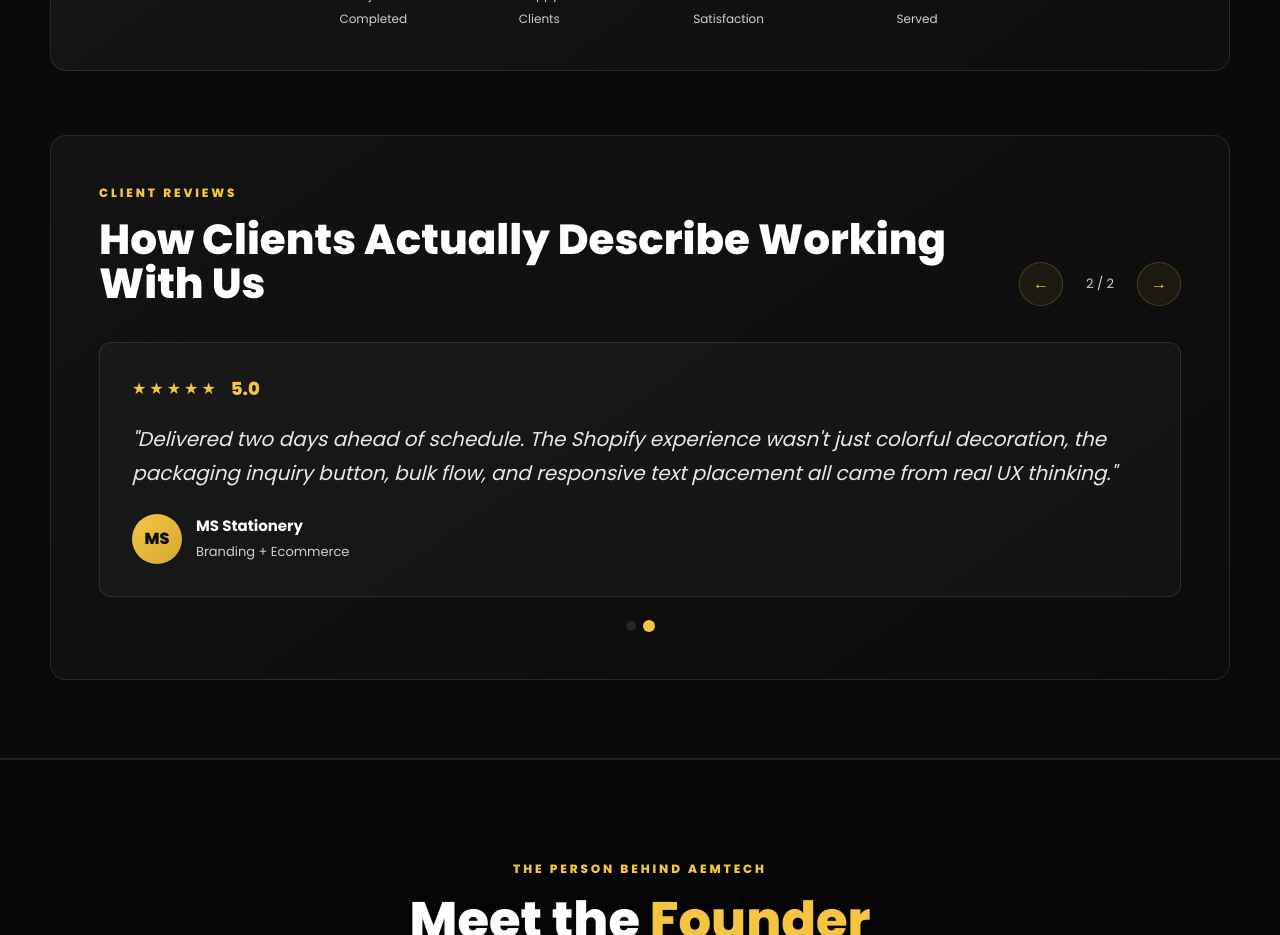
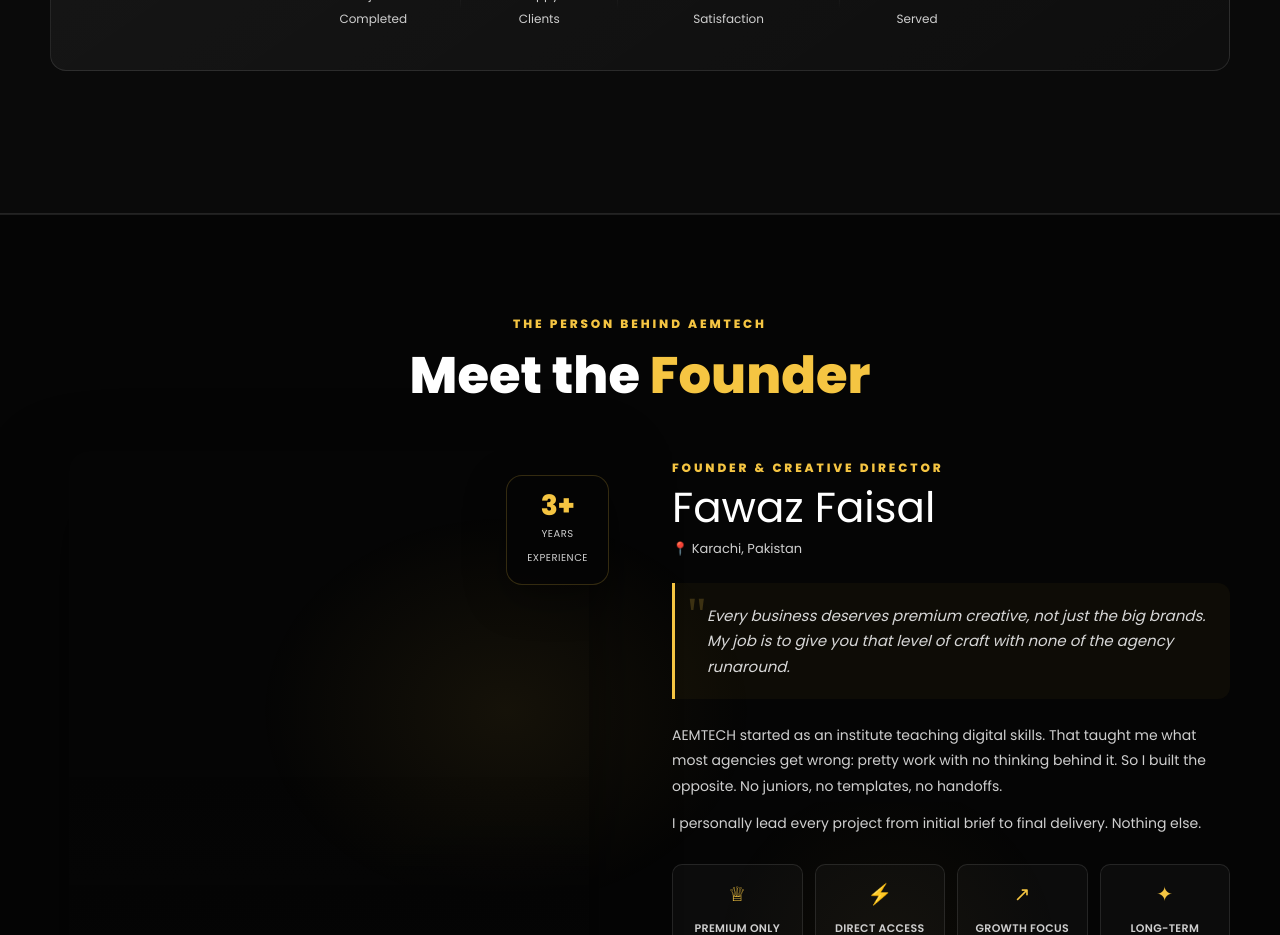
Before and after one commit to aemtechofficial/Aemtech, a React (Vite) app: page / in a window 1280 px wide. Shown: the part 7260-8195 px from the top of the page. Built offline with nearby package versions, Linux system fonts and the light colour scheme.

Commit message:
Remove fabricated testimonials: homepage slider + both case-study quote blocks (no real reviews exist yet; honesty rule)

```diff
--- a/src/App.tsx
+++ b/src/App.tsx
@@ -105,7 +105,6 @@ export default function App() {
   const [page, setPage] = useState(getPageFromLocation);
   const [scrolled, setScrolled] = useState(false);
   const [menuOpen, setMenuOpen] = useState(false);
-  const [testimonialIdx, setTestimonialIdx] = useState(0);
   const [activeFaq, setActiveFaq] = useState(0);
   const [showScrollTop, setShowScrollTop] = useState(false);
   const [scrollProgress, setScrollProgress] = useState(0);
@@ -337,13 +336,6 @@ export default function App() {
     window.addEventListener('formSubmitted', fn);
     return () => window.removeEventListener('formSubmitted', fn);
   }, []);
-
-  // Testimonial auto
-  const testimonials = [
-    { stars: '★★★★★', text: '"It was a Friday night demo. Instead of explaining slides, Fawaz opened the live contact form and sent a test email, it arrived instantly in my inbox with a branded success overlay. That polished transition convinced me to approve immediately."', ini: 'ZI', name: 'ZABS International', role: 'Houston Recycle Exporter (First Demo)' },
-    { stars: '★★★★★', text: '"Delivered two days ahead of schedule. The Shopify experience wasn\'t just colorful decoration, the packaging inquiry button, bulk flow, and responsive text placement all came from real UX thinking."', ini: 'MS', name: 'MS Stationery', role: 'Branding + Ecommerce' },
-  ];
-  useEffect(() => { const t = setInterval(() => setTestimonialIdx(i => (i + 1) % testimonials.length), 5200); return () => clearInterval(t); }, []);
 
   // Parallax
   useEffect(() => {
@@ -858,7 +850,7 @@ export default function App() {
 
         {/* Packages removed. Pricing is specific to each service page. */}
 
-        {/* ═══ STATS + TESTIMONIALS ═══ */}
+        {/* ═══ STATS ═══ */}
         <section className="social-proof section-pad">
           <div className="container">
             {/* Stats Row */}
@@ -885,48 +877,8 @@ export default function App() {
                 </div>
               </div>
             </R>
-
-            {/* Testimonials */}
-            <R className="testimonials-section">
-              <div className="testimonials-header">
-                <div>
-                  <p className="eyebrow">Client Reviews</p>
-                  <h2>How Clients Actually Describe Working With Us</h2>
-                </div>
-                <div className="testimonial-controls">
-                  <button onClick={() => setTestimonialIdx(i => (i - 1 + testimonials.length) % testimonials.length)} aria-label="Previous testimonial">←</button>
-                  <span>{testimonialIdx + 1} / {testimonials.length}</span>
-                  <button onClick={() => setTestimonialIdx(i => (i + 1) % testimonials.length)} aria-label="Next testimonial">→</button>
-                </div>
-              </div>
-              <div className="testimonials-slider">
-                {testimonials.map((t, i) => (
-                  <article key={i} className={`testimonial-card${i === testimonialIdx ? ' active' : ''}`}>
-                    <div className="tc-rating">
-                      <span className="tc-stars">{t.stars}</span>
-                      <span className="tc-score">5.0</span>
-                    </div>
-                    <p className="tc-text">{t.text}</p>
-                    <div className="tc-author">
-                      <div className="tc-avatar">{t.ini}</div>
-                      <div className="tc-info">
-                        <strong>{t.name}</strong>
-                        <span>{t.role}</span>
-                      </div>
-                    </div>
-                  </article>
-                ))}
-              </div>
-              <div className="testimonials-dots">
-                {testimonials.map((_, i) => (
-                  <button key={i} className={i === testimonialIdx ? 'active' : ''} onClick={() => setTestimonialIdx(i)} aria-label={`Show testimonial ${i + 1}`} aria-current={i === testimonialIdx ? 'true' : undefined} />
-                ))}
-              </div>
-            </R>
           </div>
         </section>
-
-        {/* MEET THE FOUNDER: PREMIUM WITH PHOTO */}
         <section className="founder-section" id="team">
           <div className="founder-bg">
             <div className="founder-glow" />
--- a/src/caseStudyData.ts
+++ b/src/caseStudyData.ts
@@ -75,11 +75,6 @@ export const allCaseStudies: CaseStudy[] = [
       { step: '05', title: 'Content & SEO', desc: 'Wrote product descriptions, set up collection hierarchy, implemented schema markup, and optimized all images for speed.' },
       { step: '06', title: 'Launch & Growth', desc: 'Launched with a social media campaign, set up Google Analytics, and provided 30-day post-launch optimization and support.' },
     ],
-    testimonial: {
-      text: 'AEMTECH completely transformed our business. The logo, brand system, and online store gave our local shop a much more premium digital presence.',
-      name: 'Muhammad S.',
-      role: 'Owner, MS Stationery',
-    },
     brandIdentity: {
       logo: 'MS',
       logoImage: '/images/portfolio/ms-stationery/logo-badge.png',
@@ -166,11 +161,6 @@ export const allCaseStudies: CaseStudy[] = [
       { step: '04', title: 'SEO & Optimization', desc: 'Completed the technical SEO setup with metadata, social cards, and structured data for Organization, LocalBusiness, FAQ, and WebSite. We also added non-blocking fonts, accessibility features, reduced-motion support, and Netlify deployment.' },
       { step: '05', title: 'Delivery & Approval', desc: 'The live demo was delivered in person and approved during the first presentation. The contact form and polished success experience were highlights for the client.' },
     ],
-    testimonial: {
-      text: 'The website exceeded our expectations. The design is premium, the animations are smooth, and the contact form with popup was the highlight. Truly professional work.',
-      name: 'ZABS International',
-      role: 'Houston, Texas, USA',
-    },
     features: [
       'Fully custom React + Vite build',
       '15+ premium animated sections',
```
